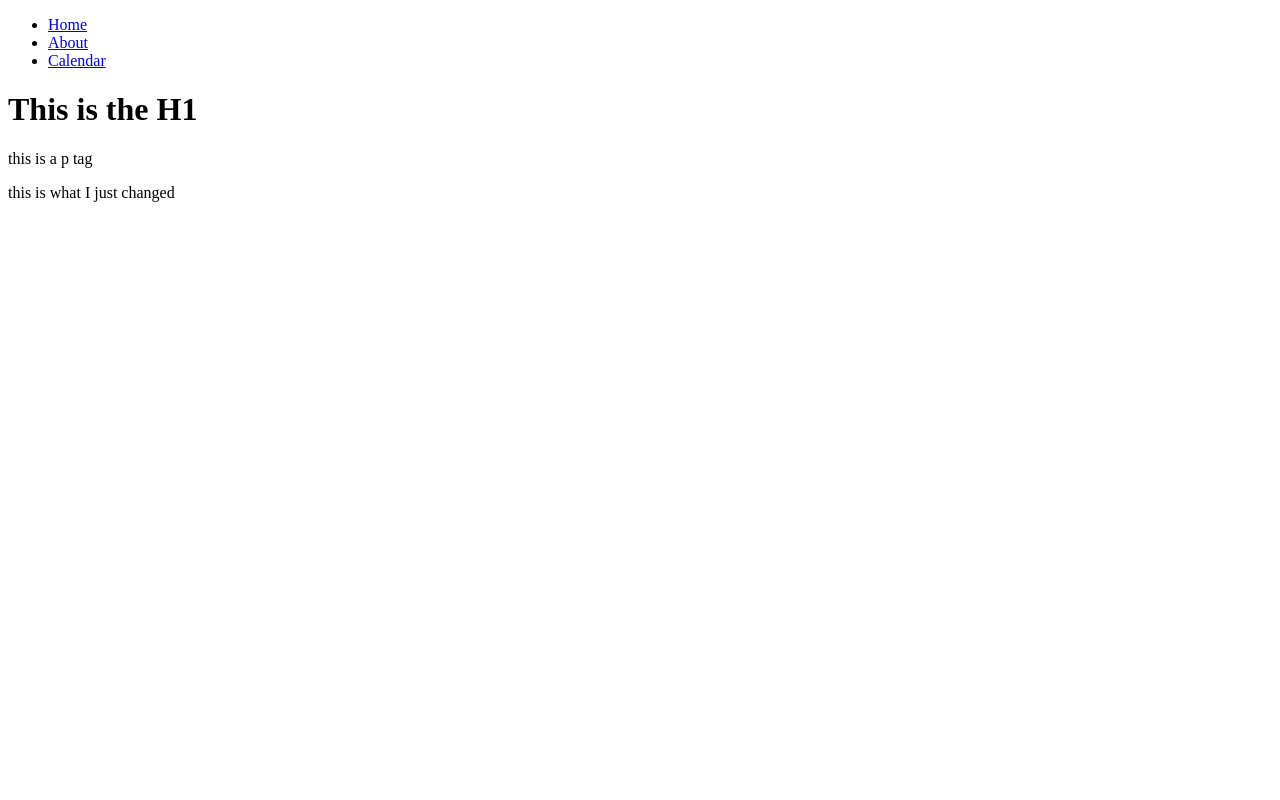
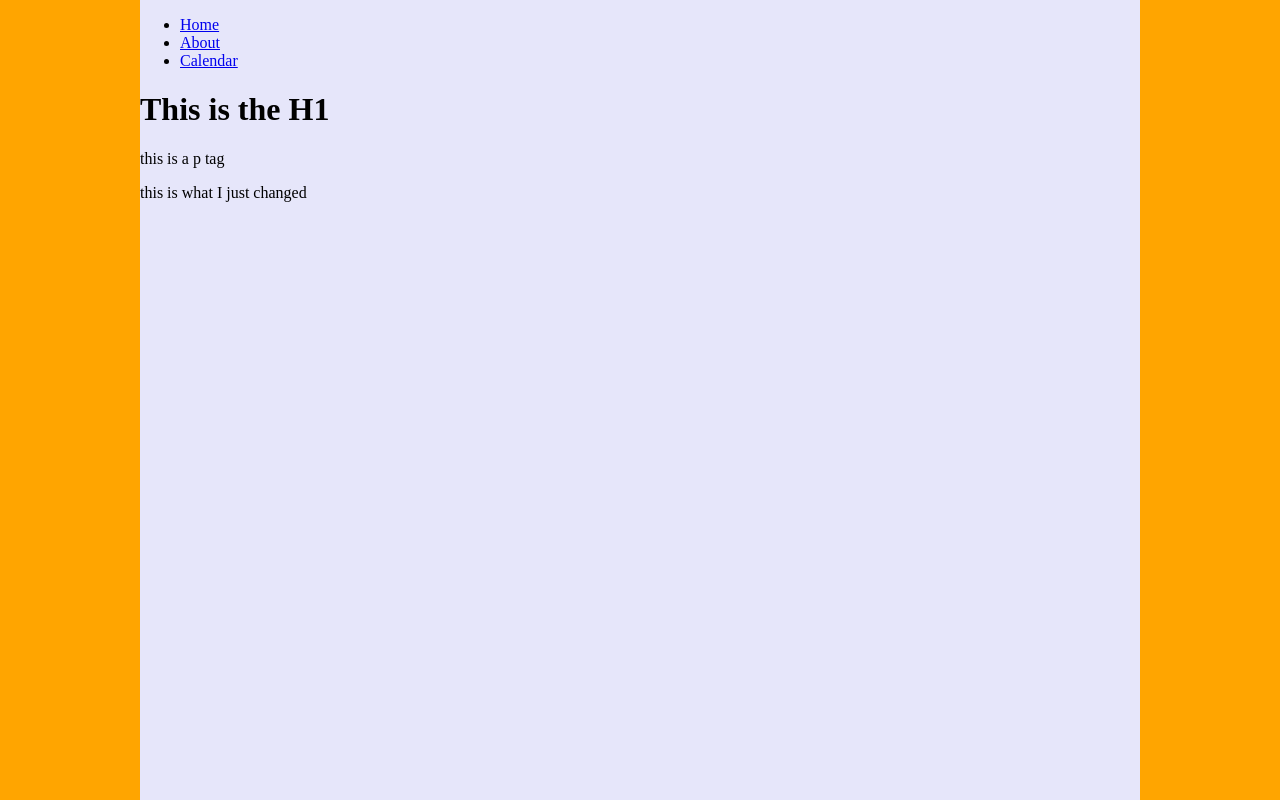
Before and after one commit to knightgreider/2023-portfolio-website, a plain HTML site: page index.html in a window 1280 px wide. Shown: the top 800 px of the page. Drawn offline with Linux system fonts and the light colour scheme.

Commit message:
Made the Main container for the site

```diff
--- /dev/null
+++ b/css/stylesheet.css
@@ -0,0 +1,17 @@
+body {
+    margin: 0px;
+    background-color: orange;
+}
+
+
+#maincontainer {
+    position: absolute;
+    left: 0;
+    right: 0;
+    margin-left: auto;
+    margin-right: auto;
+    width: 1000px; /* Need a specific value to work */
+    height: 2000px;
+    background-color: lavender;
+    /* border: solid 17px darkgray; */
+}
--- a/index.html
+++ b/index.html
@@ -5,8 +5,12 @@
     <meta http-equiv="X-UA-Compatible" content="IE=edge">
     <meta name="viewport" content="width=device-width, initial-scale=1.0">
     <title>My Porfolio Site</title>
+    <link rel="stylesheet" href="css/stylesheet.css" type="text/css">
 </head>
 <body>
+    <!-- this is the beginning of the main container -->
+    <div id="maincontainer">
+
     <ul>
         <li><a href="index.html">Home</a></li>
         <li><a href="#about">About</a></li>
@@ -15,6 +19,7 @@
     <h1>This is the H1</h1>
     <p>this is a p tag</p>
     <p>this is what I just changed</p>
-
+    </div>
+        <!-- End of main main-container -->
 </body>
 </html>
```
